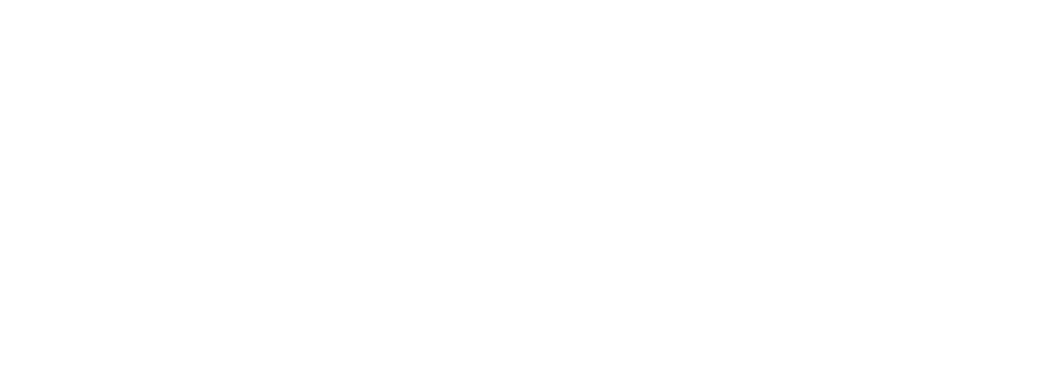
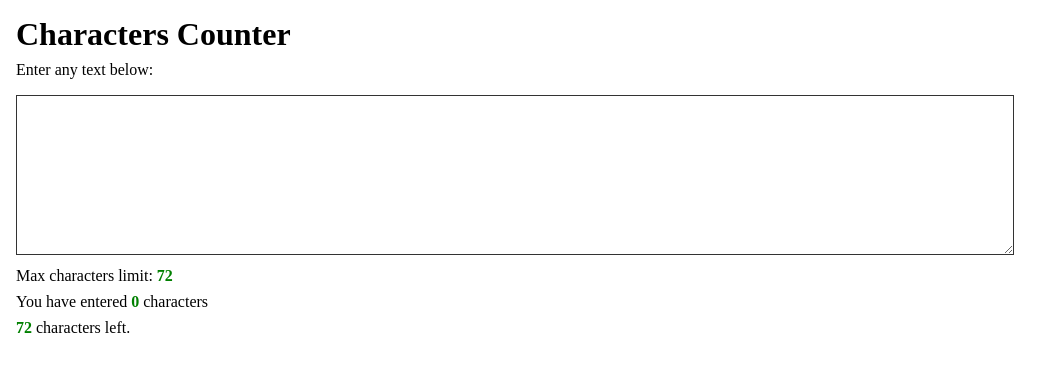
Before and after one commit to PawelPohland/characters-counter, a plain HTML site: page index.html in a window 1280 px wide. Shown: the whole page, without its empty margins (0-1061 px from the left). Drawn offline with Linux system fonts and the light colour scheme.

Commit message:
Count entered characters.

```diff
--- a/app.js
+++ b/app.js
@@ -0,0 +1,28 @@
+const textareaElement = document.getElementById("textarea");
+const enteredCharsElement = document.getElementById("entered-chars-num");
+const charactersLeftElement = document.getElementById("chars-left");
+
+const getRandomValue = (minRange, maxRange) => {
+  return Math.floor(Math.random() * (maxRange - minRange) + minRange);
+};
+
+// set max character limit - random value [50, 100]
+const maxCharsLimit = getRandomValue(50, 100);
+textareaElement.setAttribute("maxlength", maxCharsLimit);
+document.getElementById("max-limit").textContent = maxCharsLimit;
+
+charactersLeftElement.textContent =
+  maxCharsLimit - textareaElement.value.length;
+
+document.getElementById("form").addEventListener("submit", (e) => {
+  e.preventDefault();
+});
+
+textareaElement.addEventListener("input", (e) => {
+  if (e.target.id === textareaElement.id) {
+    const currCharsLength = e.target.value.length;
+
+    enteredCharsElement.textContent = currCharsLength;
+    charactersLeftElement.textContent = maxCharsLimit - currCharsLength;
+  }
+});
--- a/index.html
+++ b/index.html
@@ -8,5 +8,25 @@
     <link rel="stylesheet" href="styles.css" />
     <script src="app.js" defer></script>
   </head>
-  <body></body>
+  <body>
+    <h1>Characters Counter</h1>
+    <p>Enter any text below:</p>
+
+    <form id="form" method="post">
+      <textarea id="textarea"></textarea>
+      <p>
+        Max characters limit:
+        <span id="max-limit">XXX</span>
+      </p>
+      <p>
+        You have entered
+        <span id="entered-chars-num">0</span>
+        characters
+      </p>
+      <p>
+        <span id="chars-left"></span>
+        characters left.
+      </p>
+    </form>
+  </body>
 </html>
--- a/styles.css
+++ b/styles.css
@@ -0,0 +1,34 @@
+*,
+*::before,
+*::after {
+  box-sizing: border-box;
+  margin: 0;
+  padding: 0;
+}
+
+:root {
+  font-family: serif;
+  font-size: 16px;
+}
+
+body {
+  margin: 1rem;
+  height: 100vh;
+}
+
+p {
+  margin-top: 0.5rem;
+}
+
+span {
+  font-weight: bold;
+  color: green;
+}
+
+textarea {
+  border: 1px solid #333;
+  padding: 0.5rem;
+  margin-top: 1rem;
+  width: 80%;
+  height: 10rem;
+}
```
Also changed, not shown: preview.png (added).
